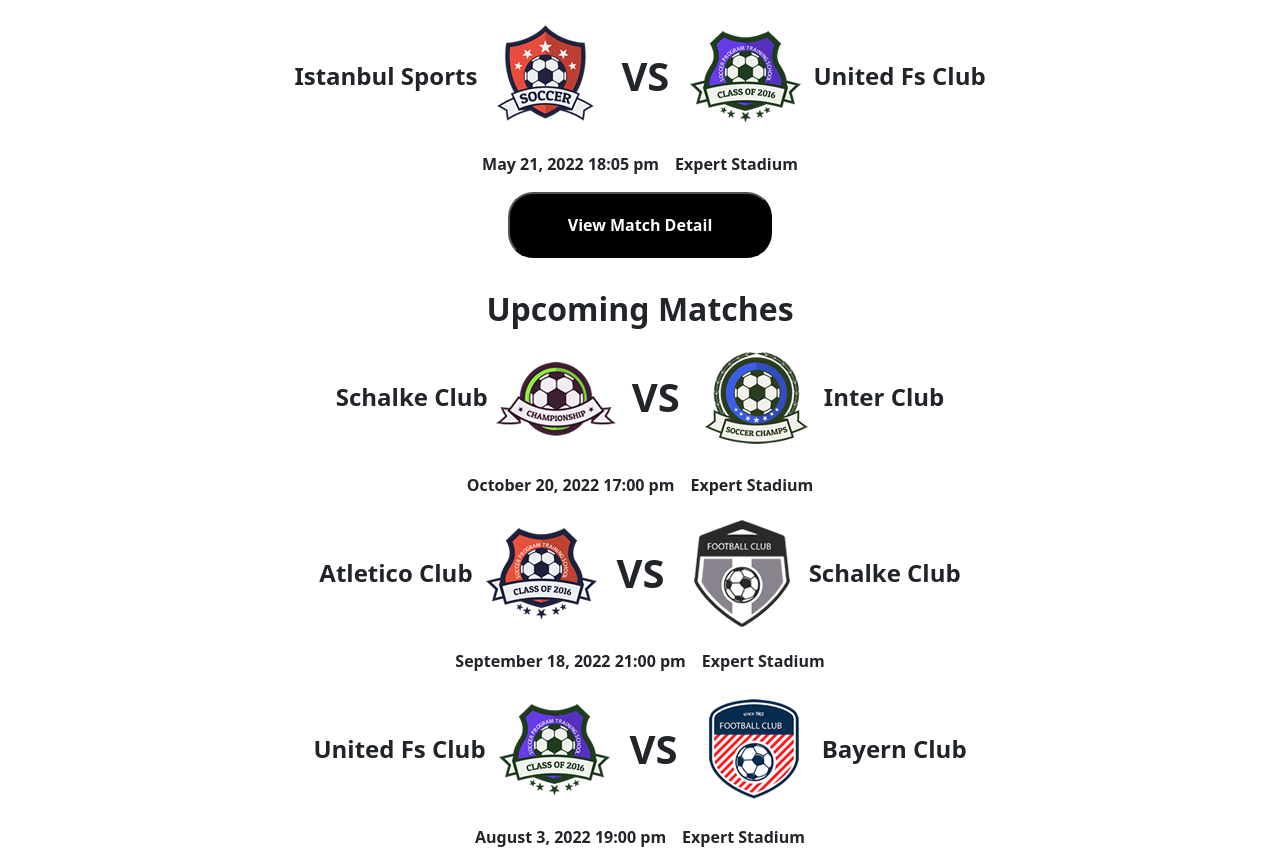
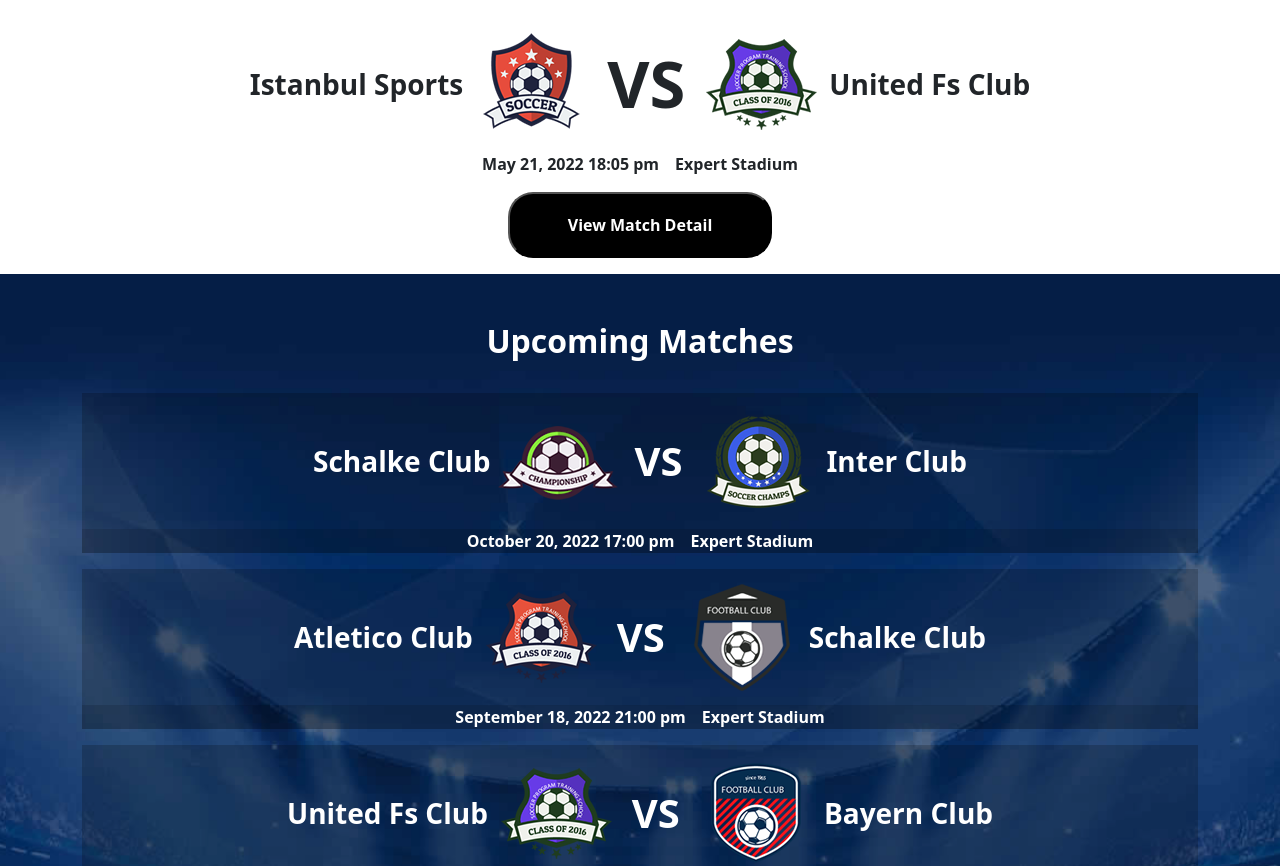
Before and after one commit to FernandoVerderame/proj-html-vuejs, a Vue app: page / in a window 1280 px wide. Shown: the top 866 px of the page. Built offline with nearby package versions, Linux system fonts and the light colour scheme.

Commit message:
matches style checkpoint

```diff
--- a/src/components/matches/CurrentMatch.vue
+++ b/src/components/matches/CurrentMatch.vue
@@ -64,19 +64,6 @@ export default {
 </template>
 
 <style lang="scss">
-.teams {
-    font-size: x-large;
-    font-weight: 700;
-    margin-bottom: 1rem;
-}
-
-.details {
-    font-size: medium;
-    font-weight: 700;
-    gap: 1rem;
-    margin-bottom: 1rem;
-}
-
 button {
     background-color: black;
     color: white;
--- a/src/components/matches/MatchCard.vue
+++ b/src/components/matches/MatchCard.vue
@@ -67,21 +67,38 @@ export default {
 <template>
     <!-- Squadra 1 vs Squadra 2 -->
     <div class="teams d-flex justify-content-center align-items-center gap-3">
-        <div class="team1 d-flex align-items-center gap-2">
+        <span class="team1 d-flex align-items-center gap-2">
             {{ findTeamData(team1ID).name }}
             <img :src="`src/assets/img/${findTeamData(team1ID).logo}.png`" :alt="findTeamData(team1ID).name">
-        </div>
-        <div class="fs-1">VS</div>
-        <div class="team2 d-flex align-items-center gap-2">
+        </span>
+        <span class="vs">VS</span>
+        <span class="team2 d-flex align-items-center gap-2">
             <img :src="`src/assets/img/${findTeamData(team2ID).logo}.png`" :alt="team2ID">
             {{ findTeamData(team2ID).name }}
-        </div>
+        </span>
     </div>
     <!-- Data e Luogo -->
     <div class="details d-flex justify-content-center">
-        <div class="date">{{ date }}</div>
-        <div class="Stadium">{{ stadium }}</div>
+        <span class="date">{{ date }}</span>
+        <span class="Stadium">{{ stadium }}</span>
     </div>
 </template>
 
-<!-- <style lang="scss" scoped></style> -->
+<style lang="scss" scoped>
+.teams {
+    font-size: 28px;
+    font-weight: 700;
+    padding: 0.5rem;
+}
+
+.vs {
+    font-size: 65px;
+}
+
+.details {
+    font-size: medium;
+    font-weight: 700;
+    gap: 1rem;
+    margin-bottom: 1rem;
+}
+</style>
--- a/src/components/matches/UpcomingMatches.vue
+++ b/src/components/matches/UpcomingMatches.vue
@@ -51,7 +51,7 @@ export default {
         // upcomingCalendar: []
     }),
     computed: {
-        secondCalendar() {
+        upcomingCalendar() {
             return this.calendar.slice(1).reverse();
         }
     },
@@ -61,15 +61,41 @@ export default {
 
 <template>
     <!-- Match -->
-    <section class="upcoming-matches text-center container py-3">
-        <h2>Upcoming Matches</h2>
-        <MatchCard v-for="game in secondCalendar" :team1ID="game.team1ID" :team2ID="game.team2ID" :date="game.date"
-            :stadium="game.stadium" />
+    <section class="upcoming-matches text-center ">
+        <div class="container py-3">
+            <h2>Upcoming Matches</h2>
+            <MatchCard v-for="game in upcomingCalendar" :team1ID="game.team1ID" :team2ID="game.team2ID" :date="game.date"
+                :stadium="game.stadium" />
+        </div>
     </section>
 </template>
 
-<style lang="scss" scoped>
-.upcoming-matches * {
-    font-weight: 700;
+<style lang="scss">
+.upcoming-matches {
+    background-image: url(../../assets/img/saha.jpg);
+    background-position: center;
+    background-size: cover;
+
+    * {
+        color: white;
+    }
+
+    h2 {
+        font-weight: 700;
+        padding: 2rem;
+        margin: 0;
+    }
+
+    .teams {
+        background-color: rgba($color: #000000, $alpha: 0.2);
+    }
+
+    .vs {
+        font-size: 40px;
+    }
+
+    .details {
+        background-color: rgba($color: #000000, $alpha: 0.3);
+    }
 }
 </style>
```
